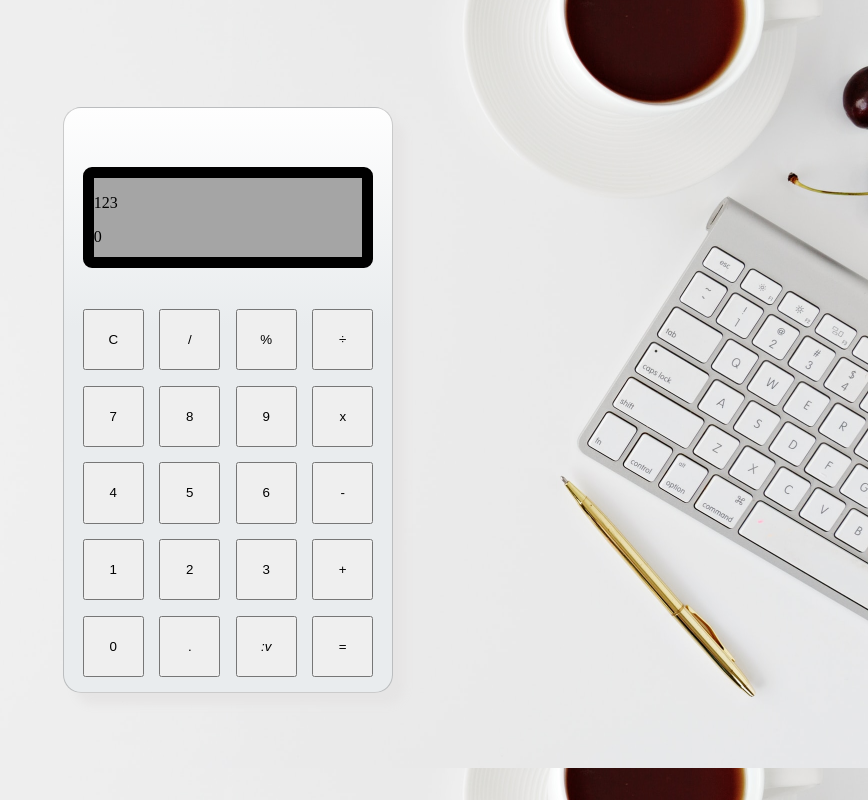
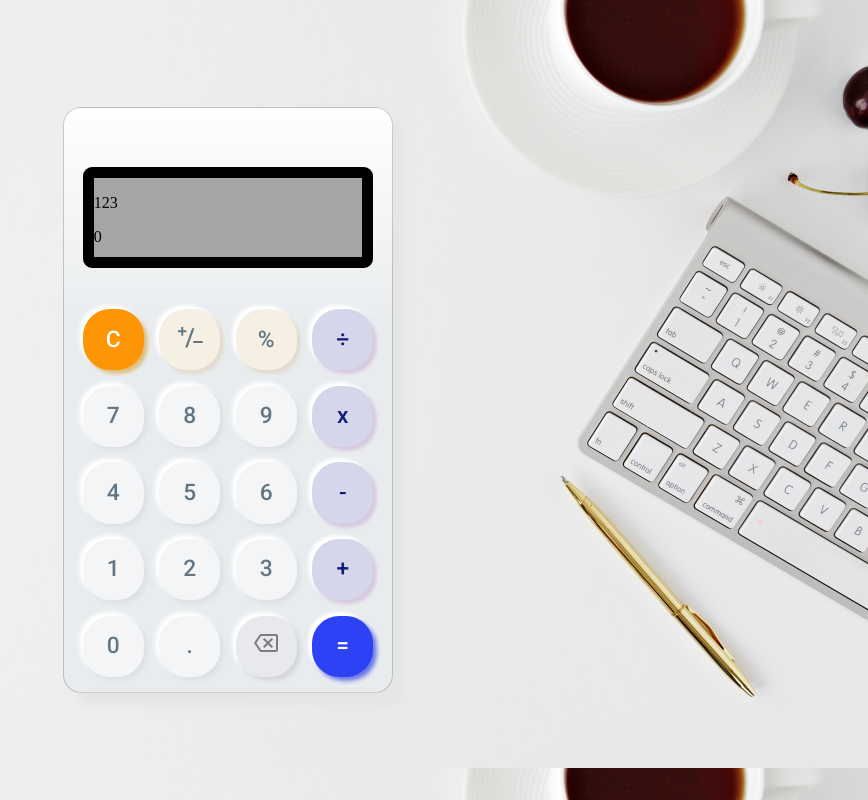
Before and after one commit to pandresvaldivia/Calculator, a plain HTML site: page index.html in a window 1280 px wide. Shown: the whole page, without its empty margins (412-1280 px from the left). Drawn offline with Linux system fonts and the light colour scheme.

Commit message:
Calculator buttons created

```diff
--- /dev/null
+++ b/css/button.css
@@ -0,0 +1,67 @@
+.button {
+	border: none;
+	background: var(--grey10);
+	box-shadow: 3.64px 3.64px 4.6px var(--grey20),
+		-3.64px -3.64px 4.6px var(--white);
+	border-radius: 27.3px;
+	-webkit-border-radius: 27.3px;
+	-moz-border-radius: 27.3px;
+	-ms-border-radius: 27.3px;
+	-o-border-radius: 27.3px;
+	font: var(--button);
+	color: var(--dark-blue);
+	cursor: pointer;
+}
+
+.button:active {
+	background: #cdd5db;
+}
+
+.is-orange {
+	background: var(--orange);
+	color: var(--white);
+	box-shadow: 3.64px 3.64px 3.64px #debf81, -3.64px -3.64px 3.64px #ffffff;
+}
+
+.is-orange:active {
+	background: #dd922b;
+}
+
+.is-purple {
+	background: var(--purple);
+	color: var(--blue10);
+	box-shadow: 3.64px 3.64px 3.64px #d6c9df, -3.64px -3.64px 3.64px #ffffff;
+}
+
+.is-purple:active {
+	background: #7f87d4;
+}
+
+.is-purple.is-active {
+	background: #5563e6;
+	color: var(--white);
+}
+
+.is-yellow {
+	background: var(--yellow);
+	box-shadow: 3.64px 3.64px 3.64px #e0dbce, -3.64px -3.64px 3.64px #ffffff;
+}
+
+.is-yellow:active {
+	background: #e4dece;
+}
+
+.is-grey {
+	background: var(--grey30);
+	box-shadow: 3.64px 3.64px 4.6px #d4d5d7, -3.64px -3.64px 4.6px #ffffff;
+}
+
+.is-blue {
+	background: var(--blue);
+	color: var(--white);
+	box-shadow: 3.64px 3.644px 4.6px #6976e9, -3.64px -3.64px 2.7px #ffffff;
+}
+
+.is-blue:active {
+	background: #111c81;
+}
--- a/css/main.css
+++ b/css/main.css
@@ -1,6 +1,19 @@
 :root {
+	--white: #ffffff;
 	--black: #000000;
 	--grey: #a5a5a5;
+	--grey10: #f4f5f7;
+	--grey20: #dee0e3;
+	--grey30: #e7e9ec;
+	--orange: #fe9505;
+	--purple: #d5d6e9;
+	--yellow: #f5f0e3;
+	--blue: #2d41f5;
+	--blue10: #111c81;
+	--dark-blue: #627785;
+	--fontBase: 'Roboto', sans-serif;
+	--normal: 400 25.51px/29.9px var(--fontBase);
+	--button: 500 22.78px/26.69px var(--fontBase);
 }
 
 .body {
--- a/index.html
+++ b/index.html
@@ -6,8 +6,16 @@
 		<meta name="viewport" content="width=device-width, initial-scale=1.0" />
 		<title>Calculator</title>
 
+		<link rel="preconnect" href="https://fonts.googleapis.com" />
+		<link rel="preconnect" href="https://fonts.gstatic.com" crossorigin />
+		<link
+			href="https://fonts.googleapis.com/css2?family=Roboto:wght@400;500&display=swap"
+			rel="stylesheet"
+		/>
+
 		<link rel="stylesheet" href="./css/main.css" />
 		<link rel="stylesheet" href="./css/calculator.css" />
+		<link rel="stylesheet" href="./css/button.css" />
 	</head>
 	<body class="body">
 		<main>
@@ -16,26 +24,41 @@
 					<p>123</p>
 					<p>0</p>
 				</div>
-				<button>C</button>
-				<button>/</button>
-				<button>%</button>
-				<button>÷</button>
-				<button>7</button>
-				<button>8</button>
-				<button>9</button>
-				<button>x</button>
-				<button>4</button>
-				<button>5</button>
-				<button>6</button>
-				<button>-</button>
-				<button>1</button>
-				<button>2</button>
-				<button>3</button>
-				<button>+</button>
-				<button>0</button>
-				<button>.</button>
-				<button><i>:v</i></button>
-				<button>=</button>
+				<button class="button is-orange">C</button>
+				<button class="button is-yellow" aria-label="negar">
+					<img
+						src="./assets/icons/symbol.svg"
+						height="31"
+						width="26"
+						aria-hidden="true"
+					/>
+				</button>
+				<button class="button is-yellow">%</button>
+				<button class="button is-purple">÷</button>
+				<button class="button">7</button>
+				<button class="button">8</button>
+				<button class="button">9</button>
+				<button class="button is-purple">x</button>
+				<button class="button">4</button>
+				<button class="button">5</button>
+				<button class="button">6</button>
+				<button class="button is-purple">-</button>
+				<button class="button">1</button>
+				<button class="button">2</button>
+				<button class="button">3</button>
+				<button class="button is-purple">+</button>
+				<button class="button">0</button>
+				<button class="button">.</button>
+				<button class="button is-grey" aria-label="Borrar">
+					<img
+						src="./assets/icons/backspace.svg"
+						height="24"
+						width=""
+						24
+						aria-hidden="true"
+					/>
+				</button>
+				<button class="button is-blue">=</button>
 			</div>
 		</main>
 	</body>
```
Also changed, not shown: assets/icons/backspace.svg (added), assets/icons/symbol.svg (added).
